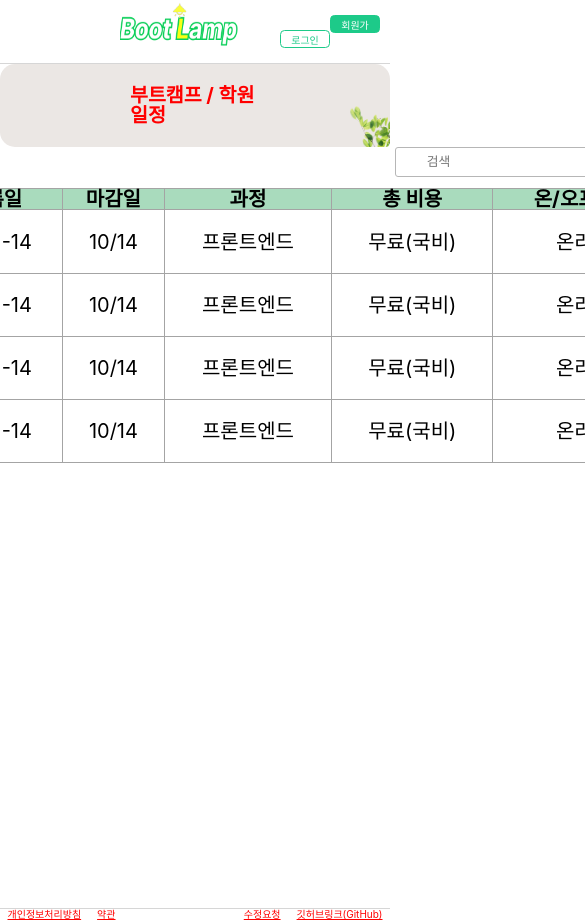
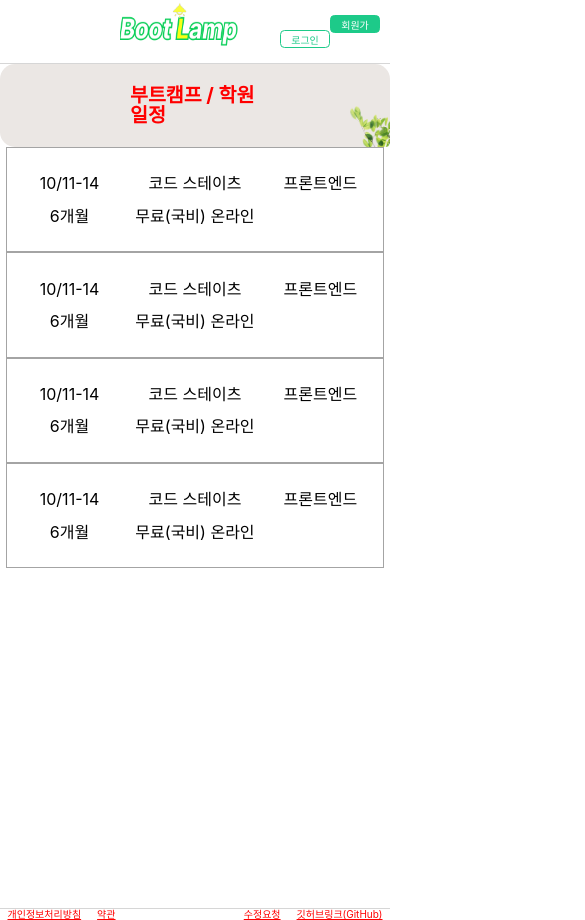
Before and after one commit to codestates-seb/seb40_main_027, a React (Create React App) app in the folder client/: page /bootcamp in a window 390 px wide. Shown: the top 920 px of the page, 585 px wide, since content can reach past the window. Built offline with nearby package versions, Linux system fonts and the light colour scheme; some icons are missing.

Commit message:
refactor: 분리한 컴포넌트 적용 + 모바일 적용

```diff
--- a/client/src/pages/BootCamp.style.ts
+++ b/client/src/pages/BootCamp.style.ts
@@ -1,4 +1,5 @@
 import styled from 'styled-components';
+import theme from '../styles/theme';
 
 export const PageWrap = styled.div`
   width: 100vw;
@@ -6,11 +7,16 @@ export const PageWrap = styled.div`
   display: flex;
   flex-direction: column;
   align-items: center;
+  @media ${theme.mobile} {
+    width: 100vw;
+    height: 100vh;
+    flex-direction: column;
+    align-items: center;
+  }
 `;
 
 export const MiddleSection = styled.section`
   width: 60vw;
-  min-width: 960px;
   display: flex;
   justify-content: flex-end;
   margin-bottom: 3%;
@@ -19,39 +25,7 @@ export const MiddleSection = styled.section`
     justify-content: flex-end;
     width: calc(100% / 3);
   }
-`;
-
-export const TableWrap = styled.table`
-  width: 60vw;
-  min-width: 960px;
-  font-size: 20px;
-  thead {
-    font-weight: bold;
-    background-color: var(--greenTableHeader);
-    width: calc(100% / 6);
-    th {
-      border: 1px solid var(--grayTableBorder);
-      :before {
-        border: 2px solid red;
-        border-radius: 5px;
-      }
-      // 우측과 좌측 상단 border값에 radius주기가 어려워서 pass
-      /* :first-child {
-        border-radius: 10px 0 0 0;
-      }
-      :last-child {
-        border-radius: 0 10px 0 0;
-      } */
-    }
-  }
-  tbody {
-    tr {
-      border: 1px solid var(--grayTableBorder);
-      td {
-        padding: calc(100vh / 40) 0;
-        border: 1px solid var(--grayTableBorder);
-        text-align: center;
-      }
-    }
+  @media ${theme.mobile} {
+    display: none;
   }
 `;
--- a/client/src/pages/BootCamp.tsx
+++ b/client/src/pages/BootCamp.tsx
@@ -2,69 +2,10 @@ import Banner from '../components/Banner';
 import { FilterButton } from '../components/Button';
 import SearchBar from '../components/SearchBar';
 import * as S from './BootCamp.style';
-import { createColumnHelper, flexRender, getCoreRowModel, useReactTable } from '@tanstack/react-table';
 import PageHeader from '../components/Header/PageHeader';
-
-const data = [
-  {
-    name: '코드 스테이츠',
-    date: '10/11-14',
-    dueDate: '10/14',
-    filed: '프론트엔드',
-    cost: '무료(국비)',
-    onOff: '온라인',
-  },
-  {
-    name: '코드 스테이츠',
-    date: '10/11-14',
-    dueDate: '10/14',
-    filed: '프론트엔드',
-    cost: '무료(국비)',
-    onOff: '온라인',
-  },
-  {
-    name: '코드 스테이츠',
-    date: '10/11-14',
-    dueDate: '10/14',
-    filed: '프론트엔드',
-    cost: '무료(국비)',
-    onOff: '온라인',
-  },
-  {
-    name: '코드 스테이츠',
-    date: '10/11-14',
-    dueDate: '10/14',
-    filed: '프론트엔드',
-    cost: '무료(국비)',
-    onOff: '온라인',
-  },
-];
-
-interface BootData {
-  name: string;
-  date: string;
-  dueDate: string;
-  filed: string;
-  cost: string;
-  onOff: string;
-}
+import { MobileTable, Table } from '../components/Table/Table';
 
 const BootCamp = () => {
-  const columnHelper = createColumnHelper<BootData>();
-  const columns = [
-    columnHelper.accessor('name', { header: '이름', maxSize: 10 }),
-    columnHelper.accessor('date', { header: '등록일', maxSize: 10 }),
-    columnHelper.accessor('dueDate', { header: '마감일', maxSize: 50 }),
-    columnHelper.accessor('filed', { header: '과정', maxSize: 50 }),
-    columnHelper.accessor('cost', { header: '총 비용', maxSize: 50 }),
-    columnHelper.accessor('onOff', { header: '온/오프라인', maxSize: 50 }),
-  ];
-  const table = useReactTable({
-    data,
-    columns,
-    getCoreRowModel: getCoreRowModel(),
-  });
-
   return (
     <>
       <PageHeader />
@@ -79,28 +20,8 @@ const BootCamp = () => {
           </div>
         </S.MiddleSection>
         <section>
-          <S.TableWrap>
-            <thead>
-              {table.getHeaderGroups().map((headerGroup) => (
-                <tr key={headerGroup.id}>
-                  {headerGroup.headers.map((header) => (
-                    <th key={header.id}>
-                      {header.isPlaceholder ? null : flexRender(header.column.columnDef.header, header.getContext())}
-                    </th>
-                  ))}
-                </tr>
-              ))}
-            </thead>
-            <tbody>
-              {table.getRowModel().rows.map((row) => (
-                <tr key={row.id}>
-                  {row.getVisibleCells().map((cell) => (
-                    <td key={cell.id}>{flexRender(cell.column.columnDef.cell, cell.getContext())}</td>
-                  ))}
-                </tr>
-              ))}
-            </tbody>
-          </S.TableWrap>
+          <Table />
+          <MobileTable />
         </section>
       </S.PageWrap>
     </>
```
